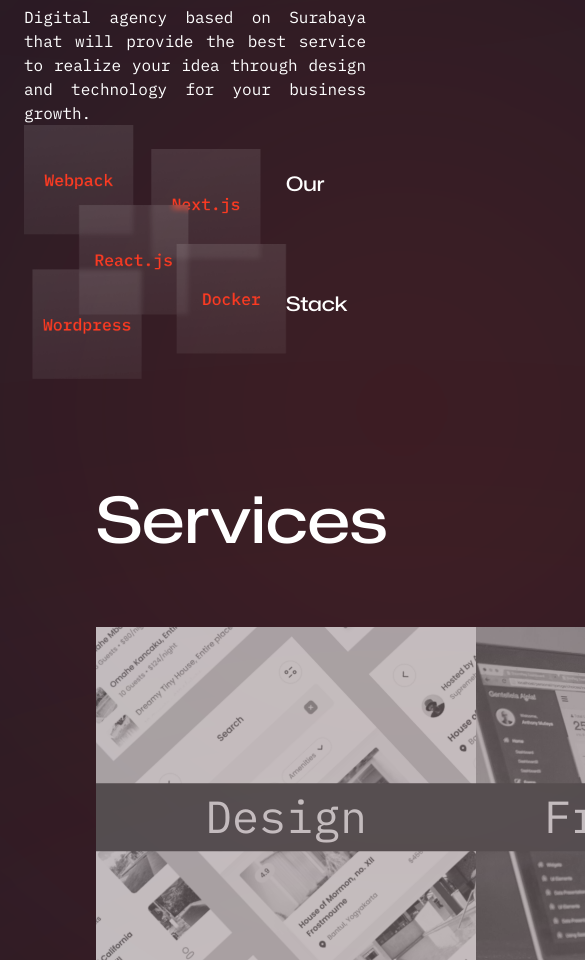
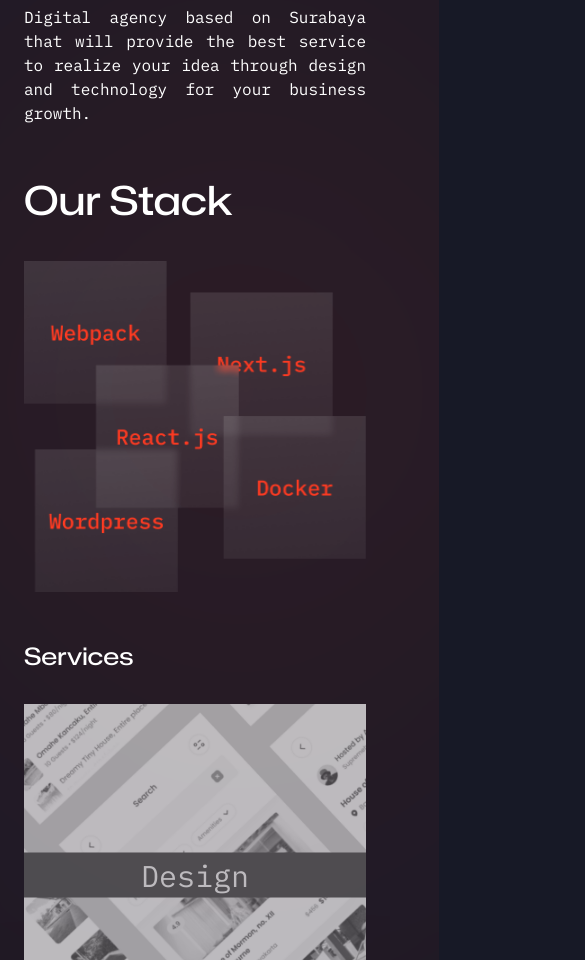
Before and after one commit to davadaviar/digiskuy, a React (Vite) app: page / in a window 390 px wide. Shown: the part 1040-2000 px from the top of the page, 585 px wide, since content can reach past the window. Built offline with nearby package versions, Linux system fonts and the light colour scheme.

Commit message:
Fix responsive

```diff
--- a/src/App.jsx
+++ b/src/App.jsx
@@ -12,7 +12,7 @@
 
   return (
 
-      <div>
+      <div className='overflow-x-hidden'>
         <Navbar />
         <Hero />
         <AboutUs />
--- a/src/components/CardService.jsx
+++ b/src/components/CardService.jsx
@@ -2,10 +2,10 @@
 
 const CardService = ({ img, title, altText }) => {
   return (
-    <div className='w-[380px] h-[380px] grayscale hover:grayscale-0'>
-      <div className='hover-box relative hover:cursor-pointer opacity-70 hover:scale-110 hover:opacity-100 transition-all ease-in-out'>
-        <h2 className='text-[45px] absolute z-10 top-1/2 left-1/2 -translate-x-1/2 -translate-y-1/2 bg-primary w-full text-center'>{title}</h2>
-        <img className='relative' src={img} alt={altText} />
+    <div className='w-full md:w-[380px] md:h-[380px] grayscale hover:grayscale-0'>
+      <div className='hover-box relative hover:cursor-pointer opacity-70 hover:scale-75 md:hover:scale-110 hover:opacity-100 transition-all ease-in-out'>
+        <h2 className='text-[30px] md:text-[45px] absolute z-10 top-1/2 left-1/2 -translate-x-1/2 -translate-y-1/2 bg-primary w-full text-center'>{title}</h2>
+        <img className='' src={img} alt={altText} />
       </div>
     </div>
   )
--- a/src/components/CardWorks.jsx
+++ b/src/components/CardWorks.jsx
@@ -3,7 +3,7 @@
 const CardWorks = ({ img, altText })  => {
   return (
     <img
-        className='w-[450px] h-[500px] grayscale hover:grayscale-0 transition-all ease-in-out'
+        className='md:w-[450px] md:h-[500px] grayscale hover:grayscale-0 transition-all ease-in-out'
         src={img}
         alt={altText}
     />
--- a/src/components/Team.jsx
+++ b/src/components/Team.jsx
@@ -2,11 +2,11 @@
 
 const Team = ({ altText, img, name, role }) => {
   return (
-    <div className='team-card text-center w-[280px] grayscale hover:grayscale-0'>
+    <div className='team-card text-center md:w-[280px] grayscale hover:grayscale-0'>
         <img src={img} alt={altText} />
         <div className='team-body mt-7'>
-            <h3 className='text-[32px] font-medium'>{name}</h3>
-            <p className='text-[20px]'>{role}</p>
+            <h3 className='text-[18px] md:text-[32px] font-medium'>{name}</h3>
+            <p className='text-[16px] md:text-[20px]'>{role}</p>
         </div>
     </div>
   )
--- a/src/sections/Hero.jsx
+++ b/src/sections/Hero.jsx
@@ -10,7 +10,7 @@
             <h1 className='font-heading text-[50px] md:text-[120px] text-center leading-[55px] md:leading-heading'>{hero.heading}</h1>
             <p className='text-center text-[16px] md:text-[20px] md:leading-body mt-12 w-3/4 mx-auto'>{hero.body}</p>
         </div>
-        <div className='bg-blur w-[400px] h-[400px] md:w-[570px] md:h-[570px] bg-primary rounded-full absolute top-52 left-1/2 -translate-x-1/2 -z-10 blur-[200px] md:blur-template'></div>
+        <div className='bg-blur w-[300px] h-[300px] md:w-[570px] md:h-[570px] bg-primary rounded-full absolute top-52 left-1/2 -translate-x-1/2 -z-10 blur-[200px] md:blur-template'></div>
     </section>
   )
 }
--- a/src/sections/OurServices.jsx
+++ b/src/sections/OurServices.jsx
@@ -5,9 +5,9 @@
 
 const OurServices = () => {
   return (
-    <div className='our-services mt-24 px-24' id='3'>
-        <h2 className='font-heading text-[64px]'>{services.heading}</h2>
-        <div className='service-cards mt-14 flex flex-1 justify-between'>
+    <div className='our-services mt-12 md:mt-24 px-6 md:px-24' id='3'>
+        <h2 className='font-heading text-[24px] md:text-[64px]'>{services.heading}</h2>
+        <div className='service-cards mt-7 md:mt-14 flex flex-1 flex-col gap-7 md:flex-row justify-between'>
             {
                 services.provides.map((provide) => (
                     <Tilt>
--- a/src/sections/OurStack.jsx
+++ b/src/sections/OurStack.jsx
@@ -4,14 +4,14 @@
 
 const OurStack = () => {
   return (
-    <section className='our-stack flex flex-1 md:justify-between md:items-center md:gap-44 px-6 md:px-24 md:mt-24'>
+    <section className='our-stack flex flex-1 flex-col-reverse md:flex-row md:justify-between md:items-center gap-7 md:gap-44 px-6 md:px-24 mt-12 md:mt-24'>
       <div className='stack-glass w-full md:w-1/2'>
         <Tilt>
           <img src={techStack} alt='tech-stack' />
         </Tilt>
       </div>
-      <h2 className='font-heading md:text-[120px] leading-heading'>Our Stack</h2>
-      <div className='bg-blur w-[570px] h-[570px] bg-primary rounded-full absolute left-[30%] -z-10 blur-template'></div>
+      <h2 className='font-heading text-[40px] md:text-[120px] md:leading-heading'>Our Stack</h2>
+      <div className='bg-blur w-[400px] h-[400px] bg-primary rounded-full absolute left-[10%] -z-10 blur-template'></div>
     </section>
   )
 }
--- a/src/sections/OurTeam.jsx
+++ b/src/sections/OurTeam.jsx
@@ -4,12 +4,12 @@
 
 const OurTeam = () => {
   return (
-    <section className='our-team mt-24 px-24 relative' id='5'>
-        <div className='team-header flex justify-between items-center'>
-            <h2 className='font-heading text-[64px]'>{ourTeam.heading}</h2>
-            <p className='w-2/3 justify-end'>{ourTeam.body}</p>
+    <section className='our-team mt-12 md:mt-24 px-6 md:px-24 relative' id='5'>
+        <div className='team-header flex flex-col gap-7 md:flex-row md:justify-between md:items-center'>
+            <h2 className='font-heading text-[24px] md:text-[64px]'>{ourTeam.heading}</h2>
+            <p className='text-[16px] md:text-[20px] md:w-2/3 justify-end'>{ourTeam.body}</p>
         </div>
-        <div className='team-container mt-12 grid grid-rows-1 grid-cols-4'>
+        <div className='team-container mt-12 grid gap-7 grid-rows-2 grid-cols-2 md:grid-rows-1 md:grid-cols-4'>
             {
                 ourTeam.team.map((member) => (
                     <Team
--- a/src/sections/OurWorks.jsx
+++ b/src/sections/OurWorks.jsx
@@ -5,9 +5,9 @@
 
 const OurWorks = () => {
   return (
-    <section className='our-works mt-24 px-24 text-center relative' id='4'>
-        <h2 className='font-heading text-[64px]'>{ourWorks.heading}</h2>
-        <div className='works-container w-3/4 mx-auto mt-14 grid grid-rows-2 grid-cols-2 gap-8'>
+    <section className='our-works mt-12 md:mt-24 px-6 md:px-24 text-center relative' id='4'>
+        <h2 className='font-heading text-[40px] md:text-[64px]'>{ourWorks.heading}</h2>
+        <div className='works-container w-3/4 mx-auto mt-7 md:mt-14 grid md:grid-rows-2 md:grid-cols-2 gap-8'>
             {
                 ourWorks.works.map((work) => (
                     <Tilt>
@@ -16,7 +16,7 @@
                 ))
             }
         </div>
-        <div className='bg-blur w-[570px] h-[570px] bg-primary rounded-full absolute top-60 left-[30%] -z-10 blur-template'></div>
+        <div className='bg-blur w-[400px] h-[400px] bg-primary rounded-full absolute top-12 left-[10%] -z-10 blur-template'></div>
     </section>
   )
 }
```
